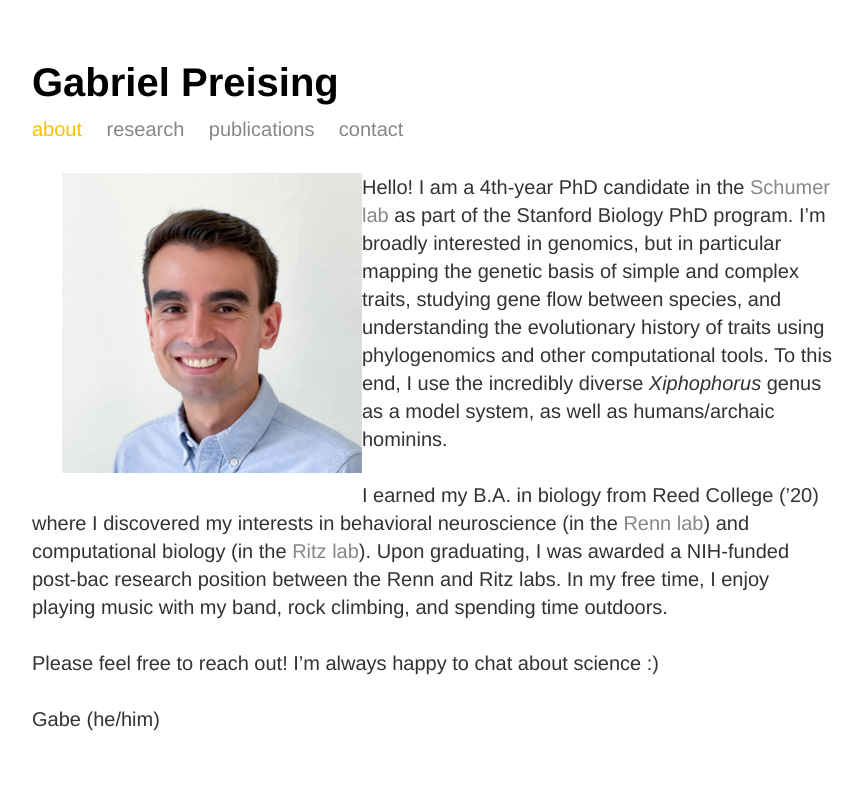
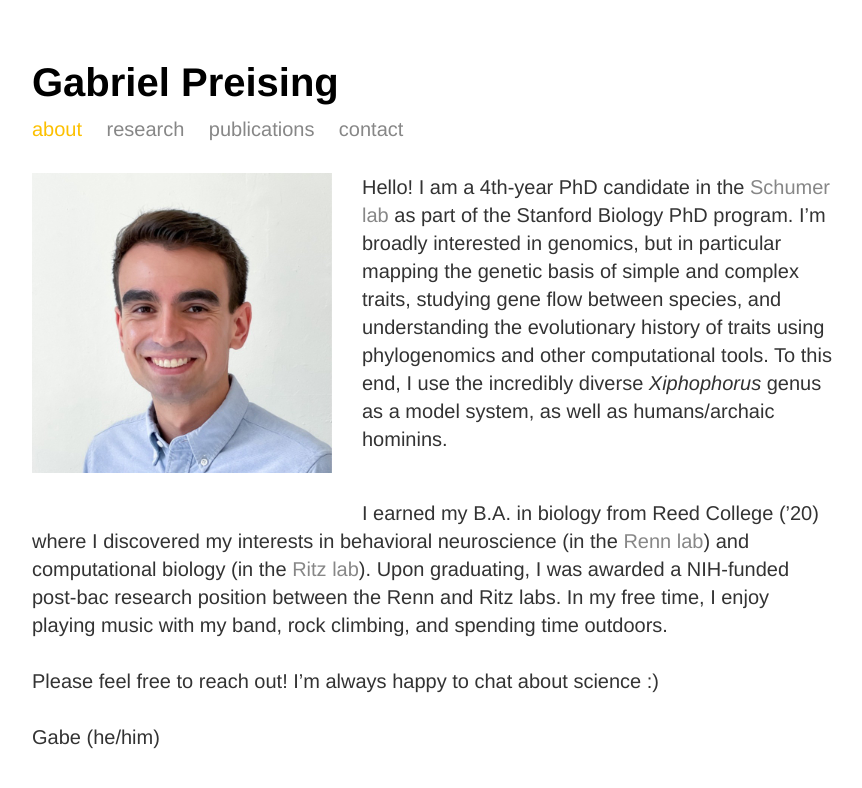
Before and after one commit to gpreising/gpreising.github.io, a Jekyll site: the page built from index.html, in a window 1280 px wide. Shown: the top 788 px of the page, without its empty margins (208-1070 px from the left). Built offline with Jekyll 4.4.1, drawn with Linux system fonts in a browser that asks for light colours.

Commit message:
edited margins + added extra break

```diff
--- a/index.html
+++ b/index.html
@@ -10,11 +10,12 @@
 		<li><a href="/contact">contact</a></li>
 	</ul>
 </nav>
-<img src="/img/headshot2023.jpeg" alt="gabe" style="float:left;width:300px;height:300px;margin:0px 0px 30px 30px">
+<img src="/img/headshot2023.jpeg" alt="gabe" style="float:left;width:300px;height:300px;margin:0px 30px 30px 0px">
 <div class="blurb">
 	<p>Hello! I am a 4th-year PhD candidate in the <a href="https://schumerlab.com/" target="_blank">Schumer lab</a> as part of the Stanford Biology PhD program.
 		I’m broadly interested in genomics, but in particular mapping the genetic basis of simple and complex traits, studying gene flow between species, and understanding the evolutionary history of traits using phylogenomics and other computational tools.
 		To this end, I use the incredibly diverse <i>Xiphophorus</i> genus as a model system, as well as humans/archaic hominins.</p>
+	<br>
 	<br>
 	<p>I earned my B.A. in biology from Reed College (’20) where I discovered my interests in behavioral neuroscience (in the <a href="https://www.reed.edu/biology/renn/" target="_blank">Renn lab</a>) and computational biology (in the <a href="https://www.reed.edu/biology/ritz/compbiolab.html" target="_blank">Ritz lab</a>).
 		Upon graduating, I was awarded a NIH-funded post-bac research position between the Renn and Ritz labs. In my free time, I enjoy playing music with my band, rock climbing, and spending time outdoors.</p>
```
